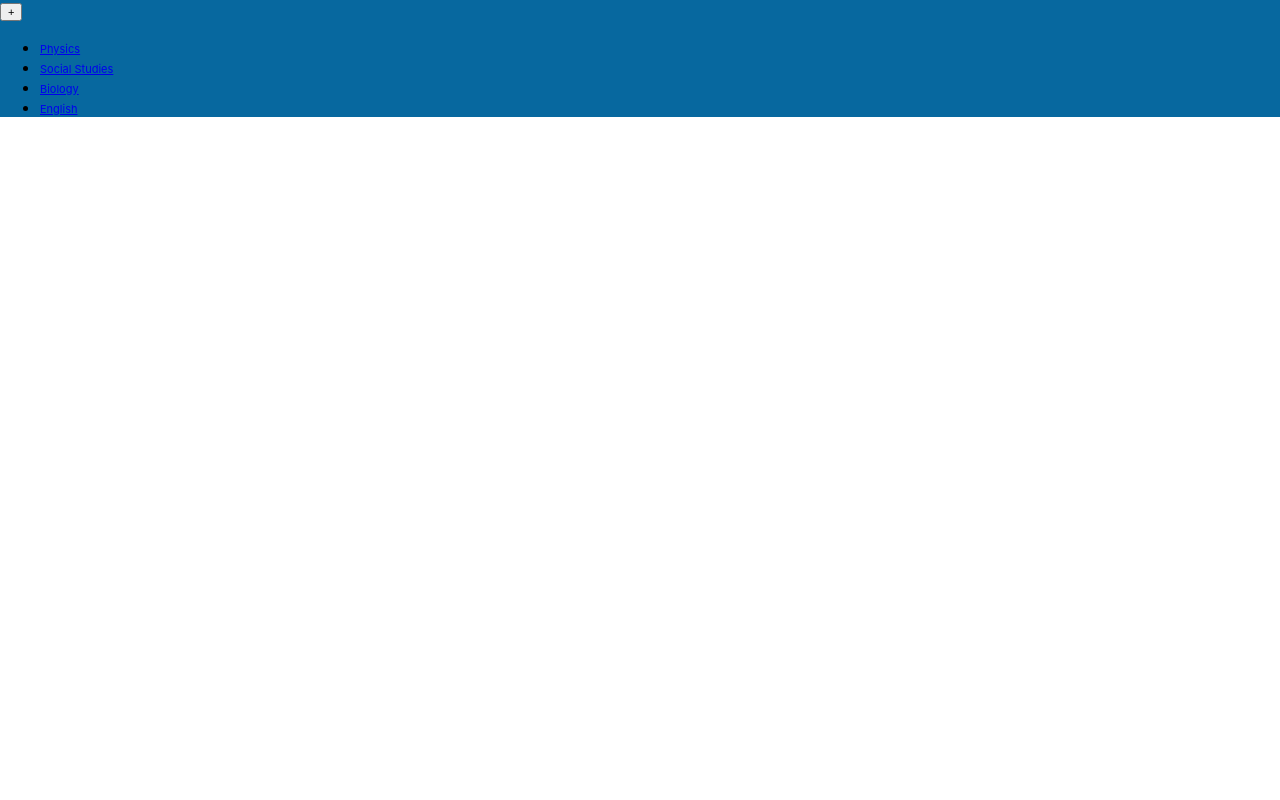
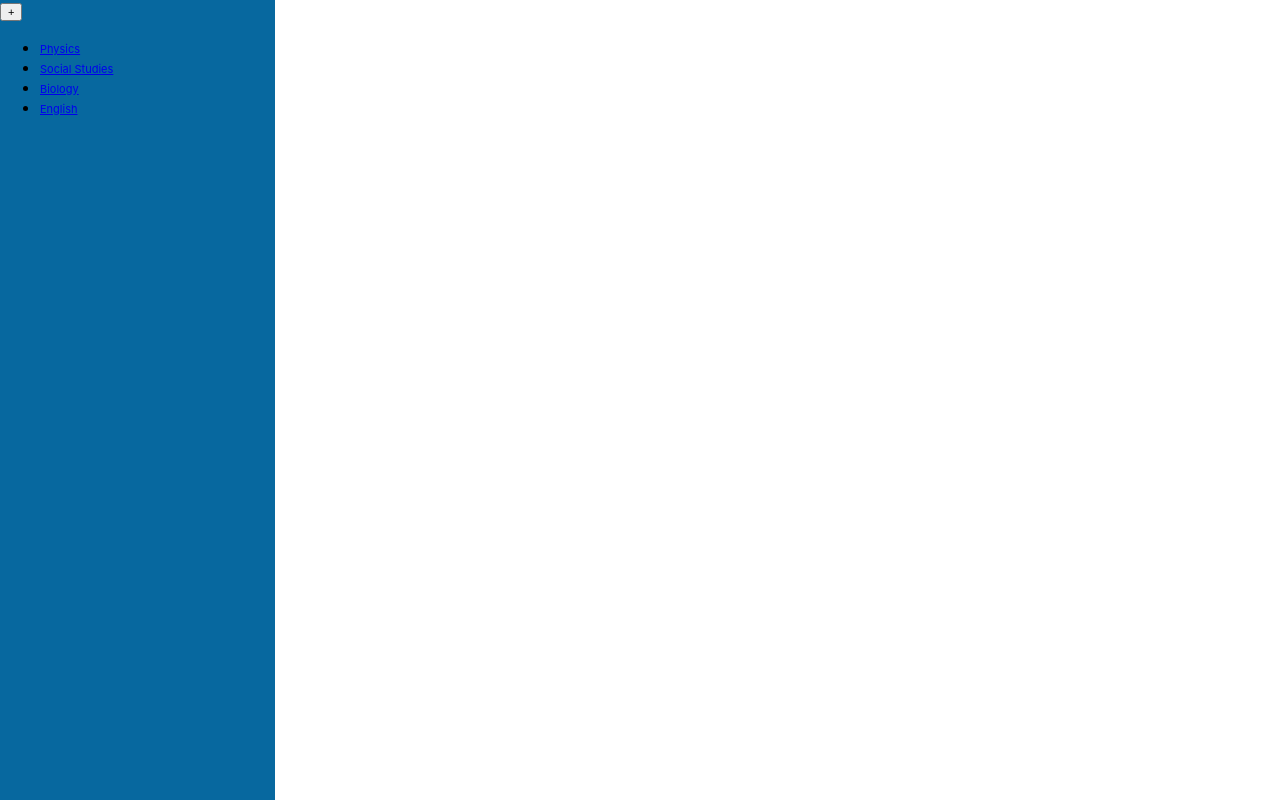
Before and after one commit to hyungmogu/note-sharing-app, a React (Create React App) app in the folder web/: page /note-sharing-app/home in a window 1280 px wide. Built offline with nearby package versions, Linux system fonts and the light colour scheme.

Commit message:
style: set header height and background color

```diff
--- a/web/src/App.js
+++ b/web/src/App.js
@@ -6,7 +6,6 @@ import {
   Switch
 } from 'react-router-dom';
 
-import Header from './components/Header';
 import HomeScreen from './screens/HomeScreen';
 import LoginScreen from './screens/LoginScreen';
 import SignUpScreen from './screens/SignUpScreen';
@@ -16,7 +15,6 @@ function App() {
     return (
         <BrowserRouter basename={"note-sharing-app"}>
             <div className="App">
-                <Header/>
                 <Switch>
                     <Route exact path="/" component={LoginScreen}/>
                     <Route exact path="/home" component={HomeScreen}/>
--- a/web/src/App.scss
+++ b/web/src/App.scss
@@ -2,6 +2,8 @@ $default-font-size: 11px;
 
 $color-primary: #07689F;
 $color-white: white;
+
+$header-width: 275px;
 
 a, button, p, span {
   font-size: $default-font-size;
@@ -74,22 +76,26 @@ input {
   }
 }
 
-.header--navigation-primary {
-  background-color: $color-primary;
-}
-
 @media screen and (min-width: 930px) {
   .form--type-loginSignup {
     margin-left: 15%;
   }
 }
 
+.header--navigation-primary {
+  background-color: $color-primary;
+  width: $header-width;
+}
+
+.section--screen {
+  display: flex;
+  height: inherit;
+}
 
 .section--screen-loginSignup {
   height: inherit;
   background-image: url('https://hwanggu-note-sharing-application.s3-us-west-2.amazonaws.com/background.jpg');
   background-position: center;
-  display: flex;
   align-items: center;
   justify-content: center;
 }
--- a/web/src/screens/HomeScreen.js
+++ b/web/src/screens/HomeScreen.js
@@ -1,13 +1,16 @@
 import React, { Component } from 'react';
+
+import Header from '../components/Header';
 
 class HomeScreen extends Component {
 
     render() {
         return (
             <section
-            className="section--screen-home"
+            className="section--screen section--screen-home"
             >
-                <main>
+                <Header/>
+                <main className="main--type-content">
 
                 </main>
             </section>
```
